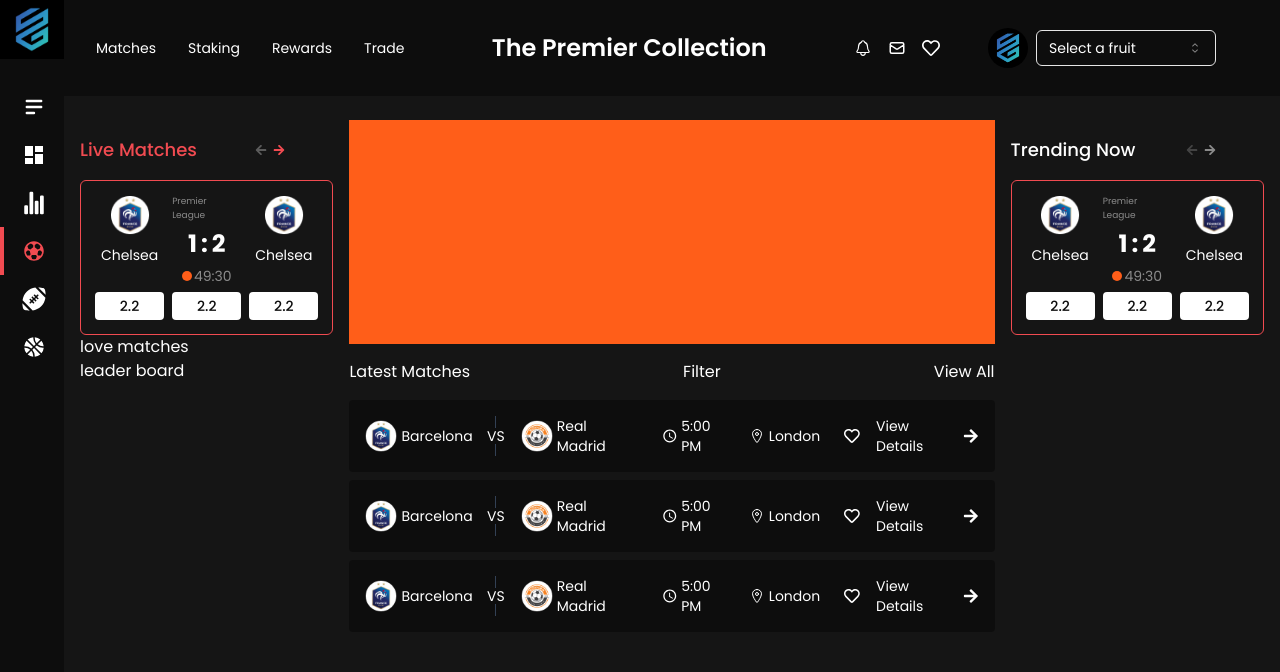
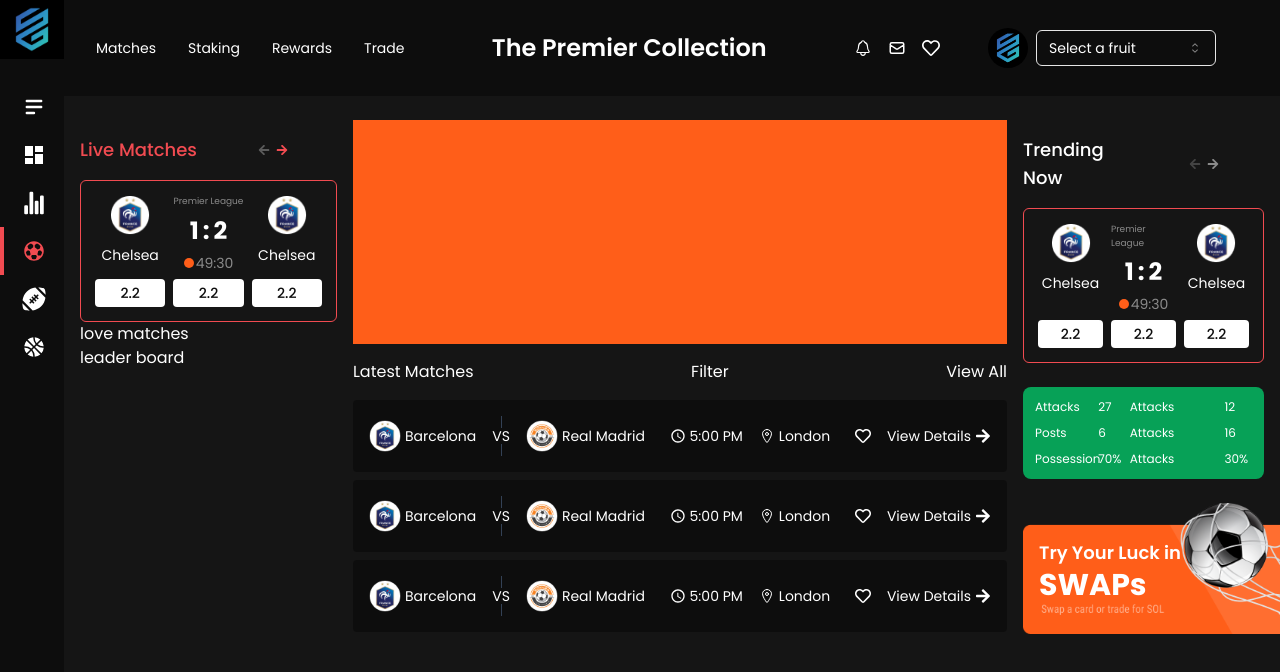
Before and after one commit to rakibulhasan-bu/premier-league, a Next.js app: page /soccer in a window 1280 px wide. Shown: the top 672 px of the page. Built offline with nearby package versions, Linux system fonts and the light colour scheme.

Commit message:
swapping sports div completed

```diff
--- a/app/soccer/RightSoccerDiv.tsx
+++ b/app/soccer/RightSoccerDiv.tsx
@@ -1,11 +1,13 @@
 import { FaArrowLeft, FaArrowRight } from "react-icons/fa";
 import MatchCard from "./MatchCard";
+import Image from "next/image";
+import swapImage from '../../public/swap-image.png';
 
 export default function RightSoccerDiv() {
     return (
-        <div className='w-[22%] mr-4 my-10 2xl:my-12'>
+        <div className='w-[22%] mt-10 mb-4 2xl:my-12'>
             {/* this is trending now match div  */}
-            <div className=''>
+            <div className='mr-4'>
                 <div className='grid grid-cols-2 mb-4'>
                     <p className="text-lg font-medium">Trending Now</p>
                     <div className='flex items-center justify-center gap-1.5 text-xs'>
@@ -15,6 +17,39 @@ export default function RightSoccerDiv() {
                 </div>
                 <MatchCard />
             </div>
+
+            {/* this is statistics div  */}
+            <div className='bg-green mr-4 p-3 rounded-lg my-6 2xl:my-10 space-y-2.5 text-xs'>
+                <div className='grid grid-cols-7 gap-1'>
+                    <p className="col-span-2">Attacks</p>
+                    <p className="col-span-1">27</p>
+                    <p className="col-span-3">Attacks</p>
+                    <p className="col-span-1">12</p>
+                </div>
+
+                <div className='grid grid-cols-7 gap-1'>
+                    <p className="col-span-2">Posts</p>
+                    <p className="col-span-1">6</p>
+                    <p className="col-span-3">Attacks</p>
+                    <p className="col-span-1">16</p>
+                </div>
+
+                <div className='grid grid-cols-7 gap-1'>
+                    <p className="col-span-2">Possession</p>
+                    <p className="col-span-1">70%</p>
+                    <p className="col-span-3">Attacks</p>
+                    <p className="col-span-1">30%</p>
+                </div>
+            </div>
+
+            {/* swapping div  */}
+            <div className='relative'>
+                <Image src={swapImage} alt="swap image" width={400} height={150} className="w-full -z-10" />
+                <div className='text-white absolute top-0 left-0 w-full bg-transparent h-full z-10 pb-8 pt-9 px-4'>
+                    <p className="text-lg font-semibold">Try Your Luck in</p>
+                    <p className="text-3xl font-bold">SWAPs</p>
+                </div>
+            </div>
         </div>
     )
 }
--- /dev/null
+++ b/components/ui/progress.tsx
@@ -0,0 +1,28 @@
+"use client"
+
+import * as React from "react"
+import * as ProgressPrimitive from "@radix-ui/react-progress"
+
+import { cn } from "@/lib/utils"
+
+const Progress = React.forwardRef<
+  React.ElementRef<typeof ProgressPrimitive.Root>,
+  React.ComponentPropsWithoutRef<typeof ProgressPrimitive.Root>
+>(({ className, value, ...props }, ref) => (
+  <ProgressPrimitive.Root
+    ref={ref}
+    className={cn(
+      "relative h-2 w-full overflow-hidden rounded-full bg-primary/20",
+      className
+    )}
+    {...props}
+  >
+    <ProgressPrimitive.Indicator
+      className="h-full w-full flex-1 bg-primary transition-all"
+      style={{ transform: `translateX(-${100 - (value || 0)}%)` }}
+    />
+  </ProgressPrimitive.Root>
+))
+Progress.displayName = ProgressPrimitive.Root.displayName
+
+export { Progress }
--- a/package.json
+++ b/package.json
@@ -10,6 +10,7 @@
   },
   "dependencies": {
     "@radix-ui/react-icons": "^1.3.0",
+    "@radix-ui/react-progress": "^1.0.3",
     "@radix-ui/react-select": "^2.0.0",
     "class-variance-authority": "^0.7.0",
     "clsx": "^2.1.0",
--- a/tailwind.config.ts
+++ b/tailwind.config.ts
@@ -22,12 +22,13 @@ const config = {
         black: "#0D0D0D",
         bgBlack: "#151515",
         orange: "#FF5E19",
+        primary: "#F14B51",
+        green: "#07A157",
         border: "hsl(var(--border))",
         input: "hsl(var(--input))",
         ring: "hsl(var(--ring))",
         background: "hsl(var(--background))",
         foreground: "hsl(var(--foreground))",
-        primary: "#F14B51",
         secondary: {
           DEFAULT: "hsl(var(--secondary))",
           foreground: "hsl(var(--secondary-foreground))",
```
Also changed, not shown: public/swap-image.png (added), 1 other file (tests, documents, lock files or other folders).
